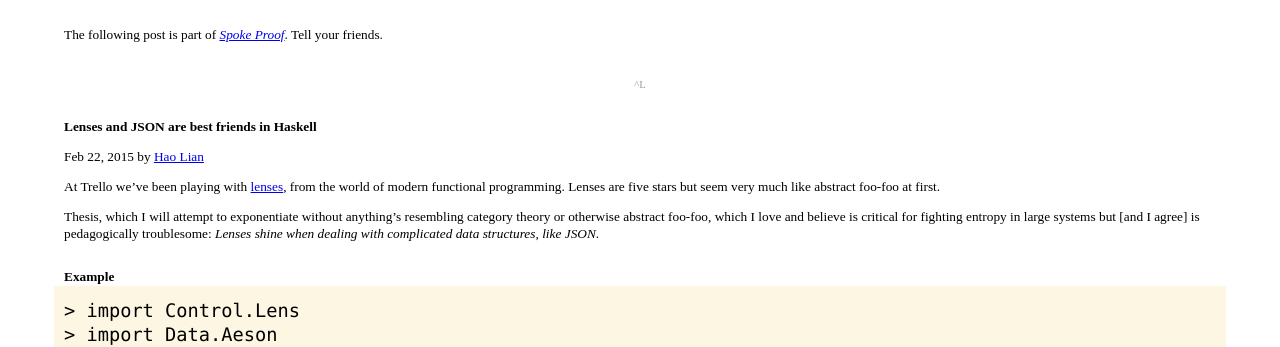
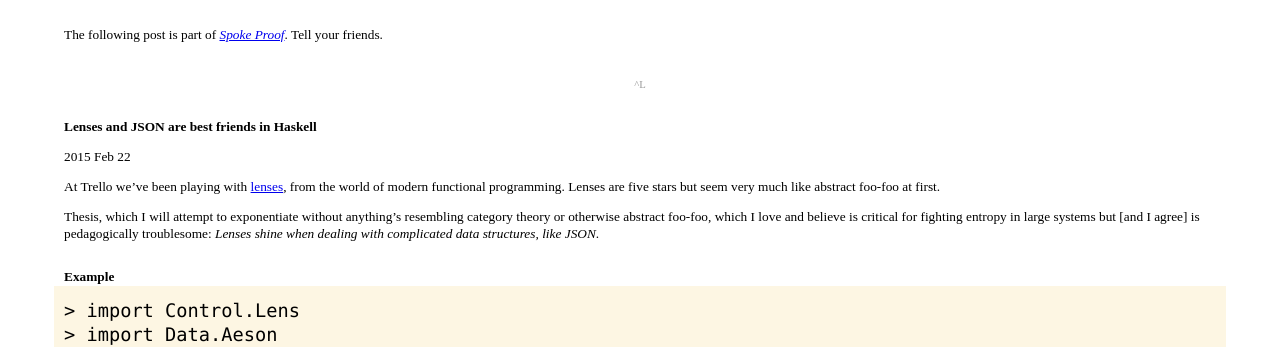
Before and after one commit to hlian/hao.codes, a Jekyll site: the page built from _posts/2015-02-22-lenses-heart-json.html, in a window 1280 px wide and 900 px high. Shown: the top 347 px of the window. Built offline with Jekyll 4.4.1, drawn with Linux system fonts in a browser that asks for light colours; Markdown is read by kramdown in place of the engine named in the settings.

Commit message:
posts don't need authors any more

```diff
--- a/_layouts/post.html
+++ b/_layouts/post.html
@@ -1,7 +1,6 @@
 ---
 layout: default
 ---
-{% assign author = site.data.people[page.author] %}
 
 <p>
   The following post is part of <em><a href="{{ '/' | prepend: site.baseurl}}">{{ site.title }}</a></em>.
@@ -14,7 +13,7 @@ layout: default
 
   <header class="post-header">
     <h1 class="post-title">{{ page.title }}</h1>
-    <p class="post-meta">{{ page.date | date: "%b %-d, %Y" }} by <a href="{{ site.baseurl }}/people/{{ page.author }}/">{{ author.name }}</a>{% if page.meta %} • {{ page.meta }}{% endif %}</p>
+    <p class="post-meta">{{ page.date | date: "%Y %b %d" }}</p>
   </header>
 
   <article class="post-content">
```
